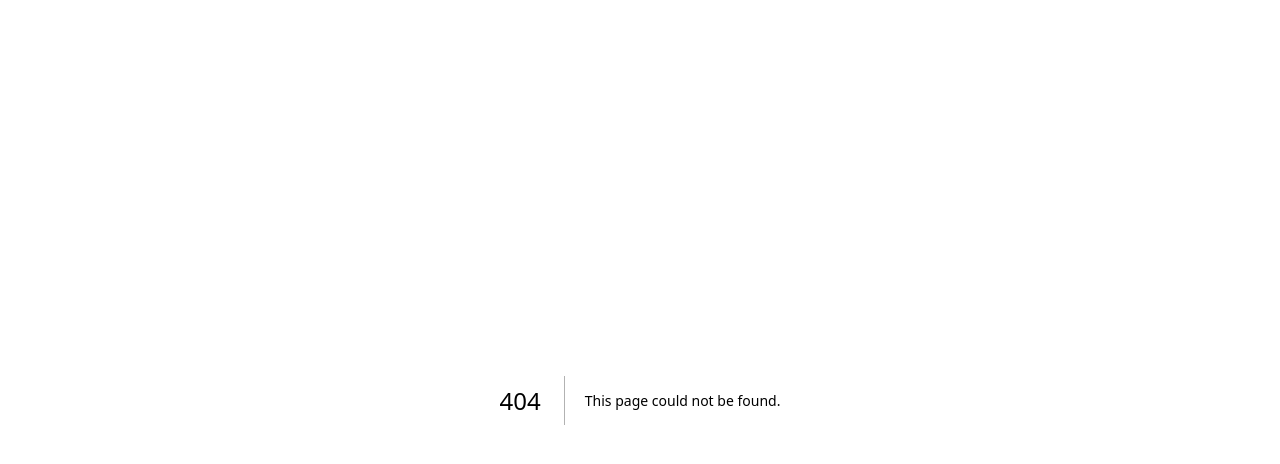
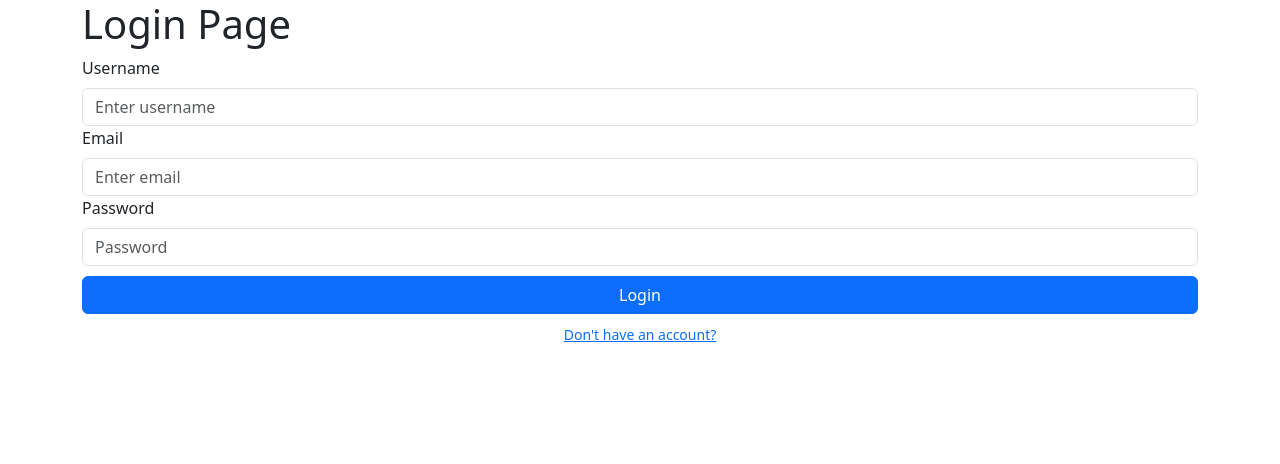
Before and after one commit to BNP200000/4347-005-MMO_Marketplace, a Next.js app in the folder client/: page /login in a window 1280 px wide. Before the commit this address had no page. Shown: the top 464 px of the page. Built offline with nearby package versions, Linux system fonts and the light colour scheme.

Commit message:
WIP; login cookie

```diff
--- a/client/package.json
+++ b/client/package.json
@@ -12,6 +12,7 @@
     "axios": "^1.7.7",
     "bootstrap": "^5.3.3",
     "bootstrap-icons": "^1.11.3",
+    "js-cookie": "^3.0.5",
     "next": "14.2.14",
     "react": "^18",
     "react-bootstrap": "^2.10.5",
@@ -20,6 +21,7 @@
     "sass": "^1.80.3"
   },
   "devDependencies": {
+    "@types/js-cookie": "^3.0.6",
     "@types/node": "^20",
     "@types/react": "^18",
     "@types/react-dom": "^18",
--- /dev/null
+++ b/client/src/app/login/page.tsx
@@ -0,0 +1,19 @@
+import LoginForm from "@/components/LoginForm";
+import { Col, Container, Row } from "react-bootstrap";
+
+export default function LoginPage() {
+  return (
+    <Container>
+      <Row>
+        <Col>
+          <h1>Login Page</h1>
+        </Col>
+      </Row>
+      <Row>
+        <Col>
+          <LoginForm />
+        </Col>
+      </Row>
+    </Container>
+  );
+}
--- /dev/null
+++ b/client/src/components/LoginForm.tsx
@@ -0,0 +1,84 @@
+// LoginForm.tsx
+import { useState } from "react";
+import { Form, Button, Alert } from "react-bootstrap";
+import Link from "next/link";
+import { setLoginCookie } from "@/utils/loginCookie";
+
+export default function LoginForm() {
+  const [username, setUsername] = useState("");
+  const [password, setPassword] = useState("");
+  const [email, setEmail] = useState("");
+  const [error, setError] = useState<string | null>(null);
+
+  const handleSubmit = (e: React.FormEvent) => {
+    e.preventDefault();
+
+    if (!username || !password || !email) {
+      setError("All fields are required.");
+      return;
+    }
+
+    // Save login data to the cookie
+    setLoginCookie({ username, password, email });
+
+    // Reset the form or redirect to a new page
+    setUsername("");
+    setPassword("");
+    setEmail("");
+    setError(null);
+
+    // For example purposes, you could redirect or show a success message here
+    alert("Login data saved successfully!");
+  };
+
+  return (
+    <Form onSubmit={handleSubmit}>
+      {error && <Alert variant="danger">{error}</Alert>}
+
+      <Form.Group controlId="formBasicUsername">
+        <Form.Label>Username</Form.Label>
+        <Form.Control
+          type="text"
+          placeholder="Enter username"
+          value={username}
+          onChange={(e) => setUsername(e.target.value)}
+        />
+      </Form.Group>
+
+      <Form.Group controlId="formBasicEmail">
+        <Form.Label>Email</Form.Label>
+        <Form.Control
+          type="email"
+          placeholder="Enter email"
+          value={email}
+          onChange={(e) => setEmail(e.target.value)}
+        />
+      </Form.Group>
+
+      <Form.Group controlId="formBasicPassword">
+        <Form.Label>Password</Form.Label>
+        <Form.Control
+          type="password"
+          placeholder="Password"
+          value={password}
+          onChange={(e) => setPassword(e.target.value)}
+        />
+      </Form.Group>
+
+      <Button
+        variant="primary"
+        type="submit"
+        style={{ width: "100%", marginTop: "10px" }}
+      >
+        Login
+      </Button>
+
+      <Form.Text
+        className="text-center"
+        style={{ display: "block", marginTop: "10px" }}
+      >
+        <Link href="/register">{"Don't have an account?"}</Link>
+      </Form.Text>
+    </Form>
+  );
+}
--- /dev/null
+++ b/client/src/utils/loginCookie.ts
@@ -0,0 +1,28 @@
+import Cookies from "js-cookie";
+
+const COOKIE_NAME = "user_login";
+
+type LoginData = {
+  username: string;
+  password: string;
+  email: string;
+};
+
+export const setLoginCookie = (data: LoginData, expiresInDays: number = 7) => {
+  // Convert the data to a JSON string and store it in the cookie
+  Cookies.set(COOKIE_NAME, JSON.stringify(data), { expires: expiresInDays });
+};
+
+export const getLoginCookie = (): LoginData | undefined => {
+  const cookie = Cookies.get(COOKIE_NAME);
+  // Parse the cookie JSON string back into an object
+  return cookie ? JSON.parse(cookie) : undefined;
+};
+
+export const removeLoginCookie = () => {
+  Cookies.remove(COOKIE_NAME);
+};
+
+export const isLoggedIn = (): boolean => {
+  return Boolean(getLoginCookie());
+};
```
Also changed, not shown: client/src/app/middleware.ts (added, +40 -0 lines), 1 other file (tests, documents, lock files or other folders).
